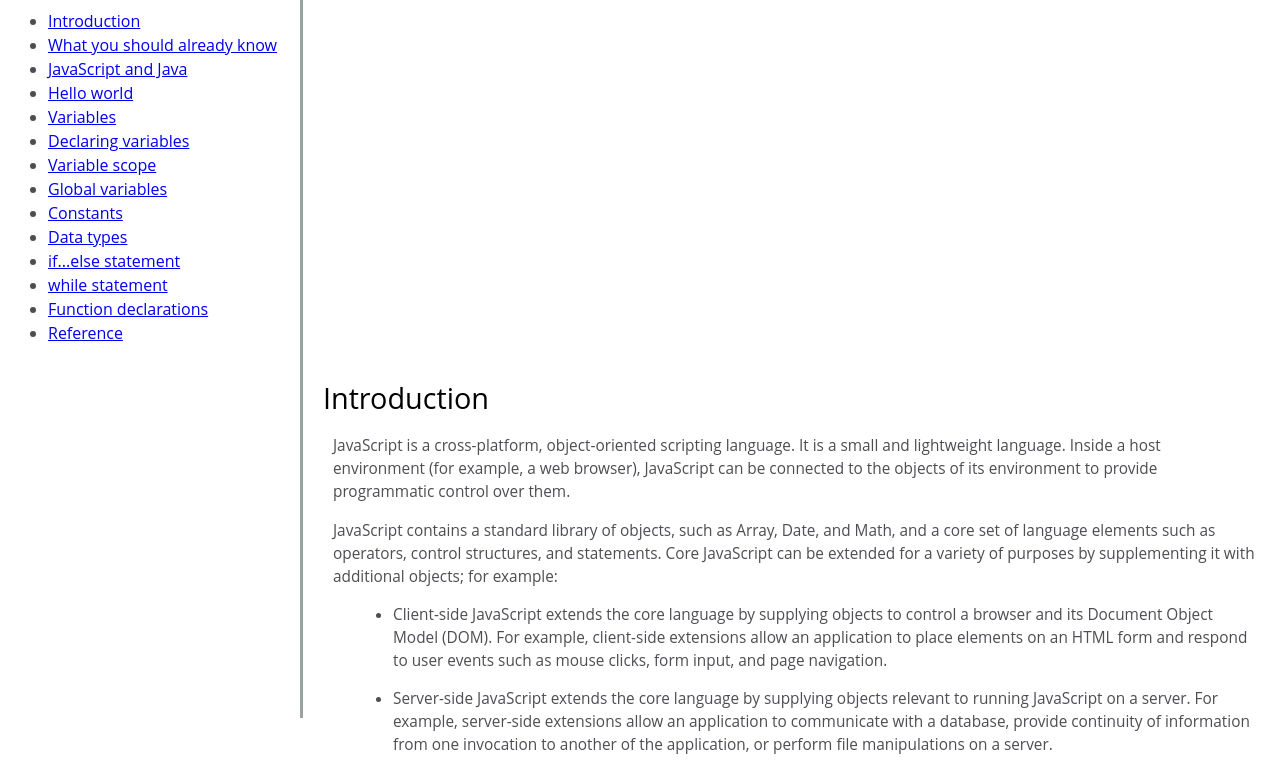
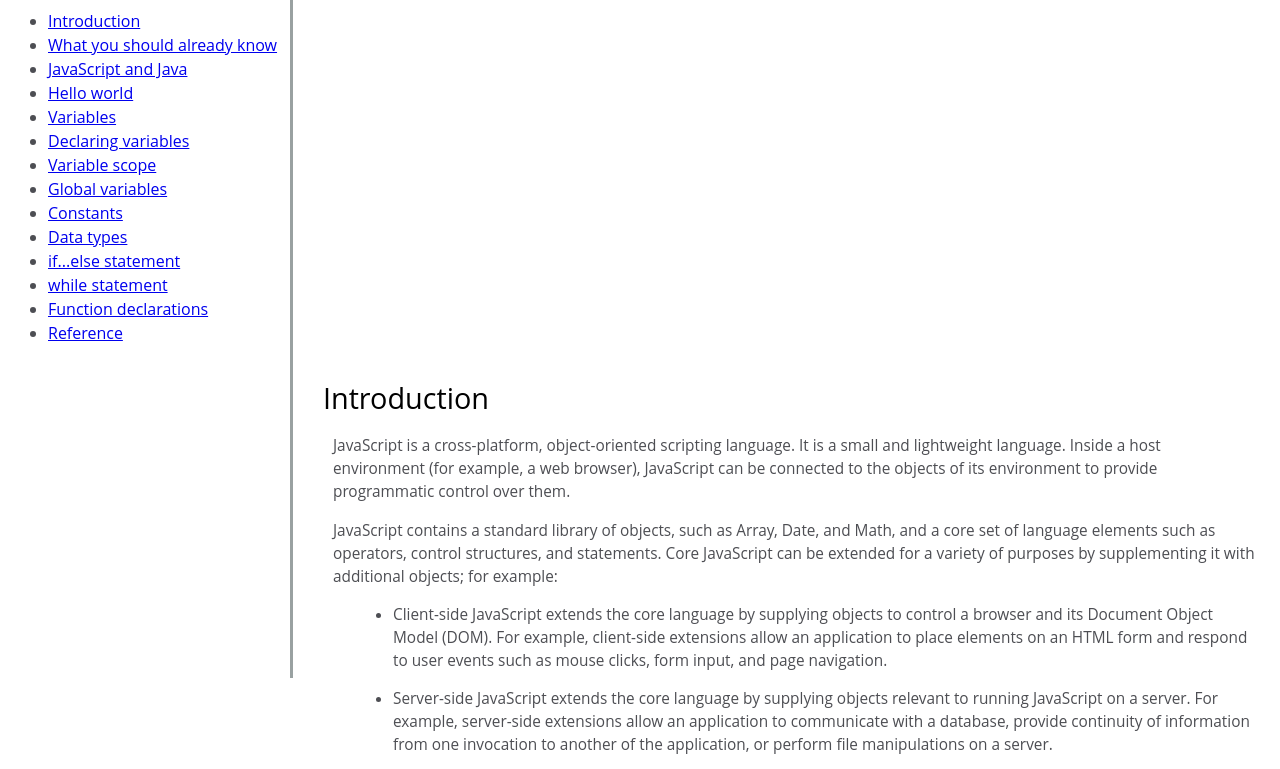
Before and after one commit to Achors/Adolf-and-Natnael-miccroverse-project, a plain HTML site: page index.html in a window 1280 px wide. Shown: the part 82-851 px from the top of the page. Drawn offline with Linux system fonts and the light colour scheme.

Commit message:
Update styles.css
change zi. comm

```diff
--- a/styles.css
+++ b/styles.css
@@ -5,6 +5,7 @@ body {
   background-color: #ffffff;
   font-family: 'Open Sans', Arial, sans-serif;
   line-height: 1.5;
+
 }
 
 #navbar {
@@ -12,8 +13,8 @@ body {
   min-width: 290px;
   top: 0px;
   left: 0px;
-  width: 300px;
-  height: 100%;
+  width: 290px;
+  height: 95%;
   border-right: solid;
   border-color: rgba(0, 22, 22, 0.4);
 }
```
